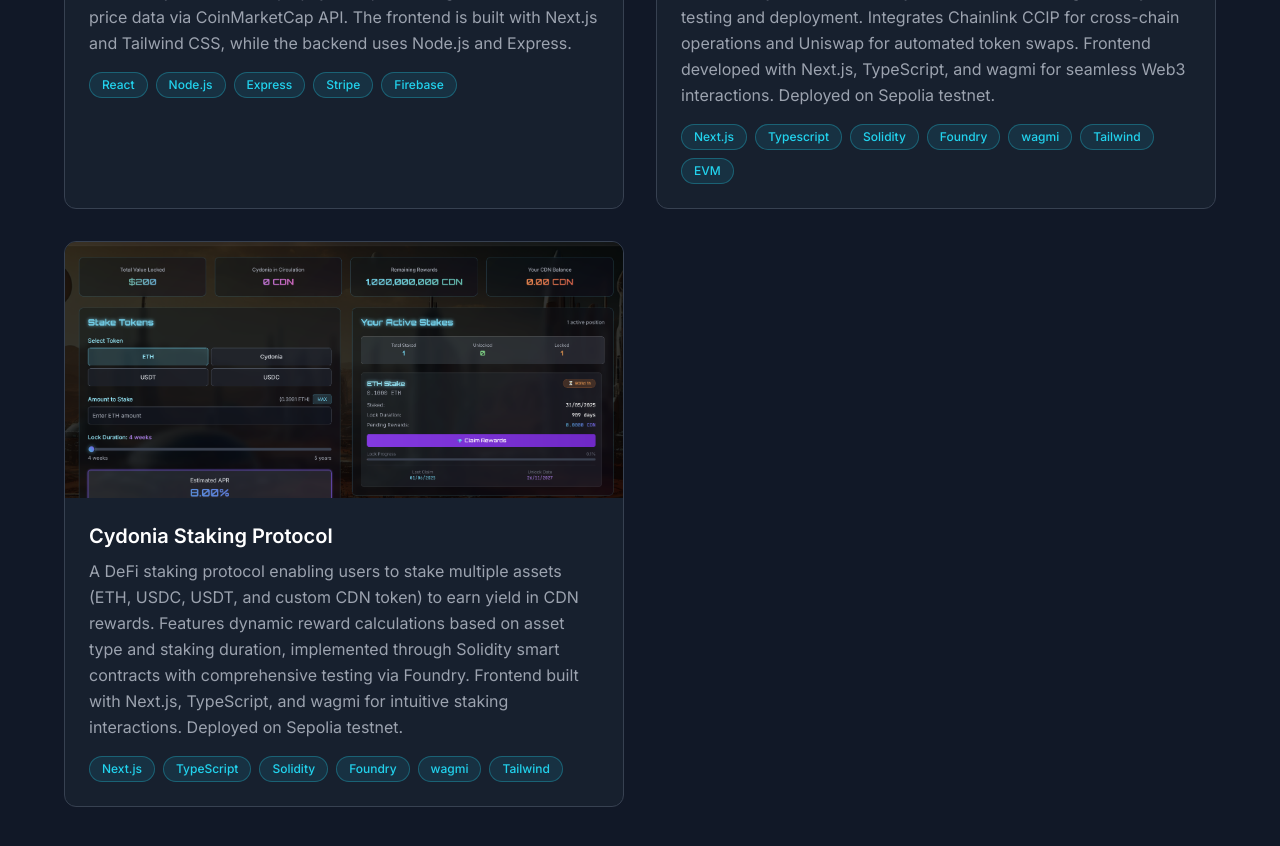
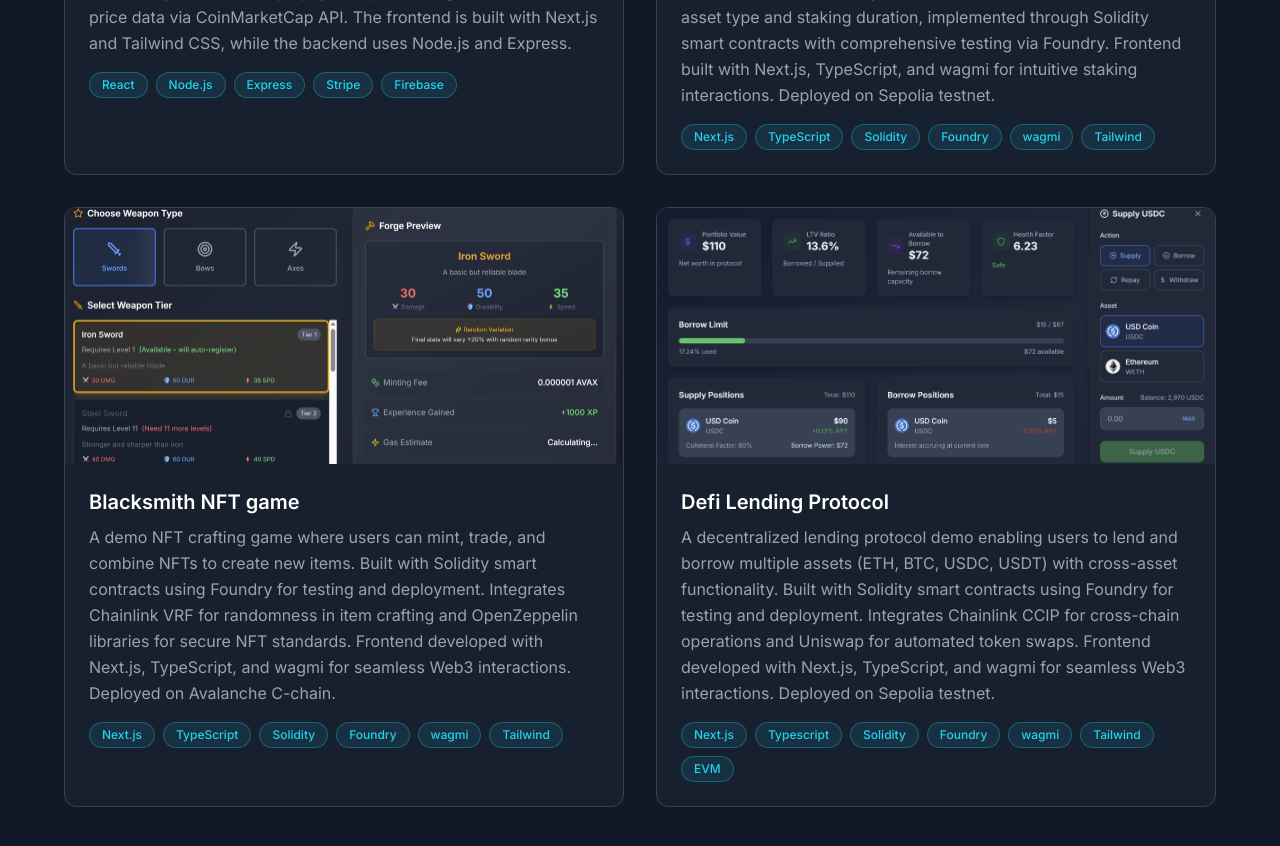
Before and after one commit to RobinOppenstam/portfolio-site, a Next.js app: page / in a window 1280 px wide. Shown: the part 940-1786 px from the top of the page. Built offline with nearby package versions, Linux system fonts and the light colour scheme.

Commit message:
new projects

```diff
--- a/app/page.tsx
+++ b/app/page.tsx
@@ -10,23 +10,27 @@ const projects: Project[] = [
     image: "/dealtrackr.png",
     link: "https://dealtrackr.com",
     tech: ["React", "Node.js", "Express", "Stripe", "Firebase"]
-  },
-  {
-    id: 2,
+  },{
+  id: 2,
+  title: "Cydonia Staking Protocol",
+  description: "A demo DeFi staking protocol enabling users to stake multiple assets (ETH, USDC, USDT, and custom CDN token) to earn yield in CDN rewards. Features dynamic reward calculations based on asset type and staking duration, implemented through Solidity smart contracts with comprehensive testing via Foundry. Frontend built with Next.js, TypeScript, and wagmi for intuitive staking interactions. Deployed on Sepolia testnet.",
+  image: "/CydoniaStaking.png",
+  link: "https://cydonia-staking.vercel.app/",
+  tech: ["Next.js", "TypeScript", "Solidity", "Foundry", "wagmi", "Tailwind"]
+}, {id: 3,
+  title: "Blacksmith NFT game",
+  description: "A demo NFT crafting game where users can mint, trade, and combine NFTs to create new items. Built with Solidity smart contracts using Foundry for testing and deployment. Integrates Chainlink VRF for randomness in item crafting and OpenZeppelin libraries for secure NFT standards. Frontend developed with Next.js, TypeScript, and wagmi for seamless Web3 interactions. Deployed on Avalanche C-chain.",
+  image: "/Blacksmithpic.png",
+  link: "https://blacksmith-game.vercel.app/",
+  tech: ["Next.js", "TypeScript", "Solidity", "Foundry", "wagmi", "Tailwind"]
+},{
+    id: 4,
     title: "Defi Lending Protocol",
     description: "A decentralized lending protocol demo enabling users to lend and borrow multiple assets (ETH, BTC, USDC, USDT) with cross-asset functionality. Built with Solidity smart contracts using Foundry for testing and deployment. Integrates Chainlink CCIP for cross-chain operations and Uniswap for automated token swaps. Frontend developed with Next.js, TypeScript, and wagmi for seamless Web3 interactions. Deployed on Sepolia testnet.",
     image: "/Defiprotocol-ss.png",
     link: "lending-protocol-liard.vercel.app",
     tech: ["Next.js", "Typescript", "Solidity", "Foundry", "wagmi", "Tailwind", "EVM"]
   }
-   ,{
-  id: 3,
-  title: "Cydonia Staking Protocol",
-  description: "A DeFi staking protocol enabling users to stake multiple assets (ETH, USDC, USDT, and custom CDN token) to earn yield in CDN rewards. Features dynamic reward calculations based on asset type and staking duration, implemented through Solidity smart contracts with comprehensive testing via Foundry. Frontend built with Next.js, TypeScript, and wagmi for intuitive staking interactions. Deployed on Sepolia testnet.",
-  image: "/CydoniaStaking.png",
-  link: "https://cydonia-staking.vercel.app/",
-  tech: ["Next.js", "TypeScript", "Solidity", "Foundry", "wagmi", "Tailwind"]
-},
 
 
 ];
```
Also changed, not shown: public/Blacksmithpic.png (added).
